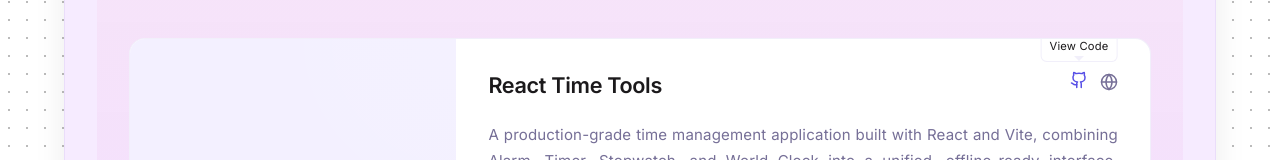
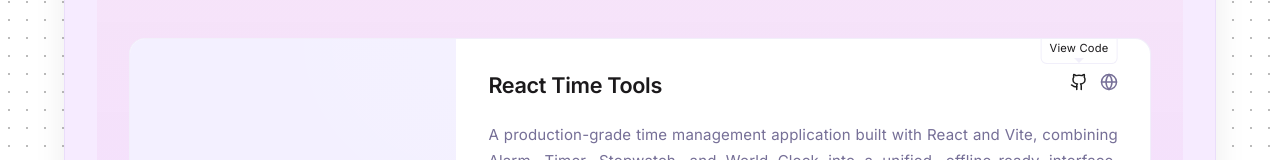
Before and after one commit to sushantshinde7/sushant-portfolio, a React (Vite) app: page / in a window 1280 px wide. In both pictures the pointer is over the link 1078 px from the left and 2953 px from the top of the page. Shown: the part 2869-3029 px from the top of the page. Built offline with nearby package versions, Linux system fonts and the light colour scheme.

Commit message:
subtle glow on icons w.r.t mode on hovering it

```diff
--- a/src/styles/ProjectCard.css
+++ b/src/styles/ProjectCard.css
@@ -152,7 +152,7 @@
 .project-actions a {
   color: var(--text-muted);
   position: relative;
-  transition: color 0.2s ease, transform 0.15s ease;
+  transition: color 0.2s ease, transform 0.15s ease, filter 0.2s ease;
 }
 
 /* Tooltip text */
@@ -203,11 +203,15 @@
   opacity: 1;
   transform: translateX(-50%) translateY(0);
 }
+/* Light mode hover */
 .project-actions a:hover {
-  color: var(--primary);
-  transform: translateY(-2px);
+  color: #111; /* near black, softer than pure black */
 }
 
+/* Dark mode hover */
+[data-theme="dark"] .project-actions a:hover {
+  color: #fff;
+}
 /* Description */
 
 .project-description {
```
